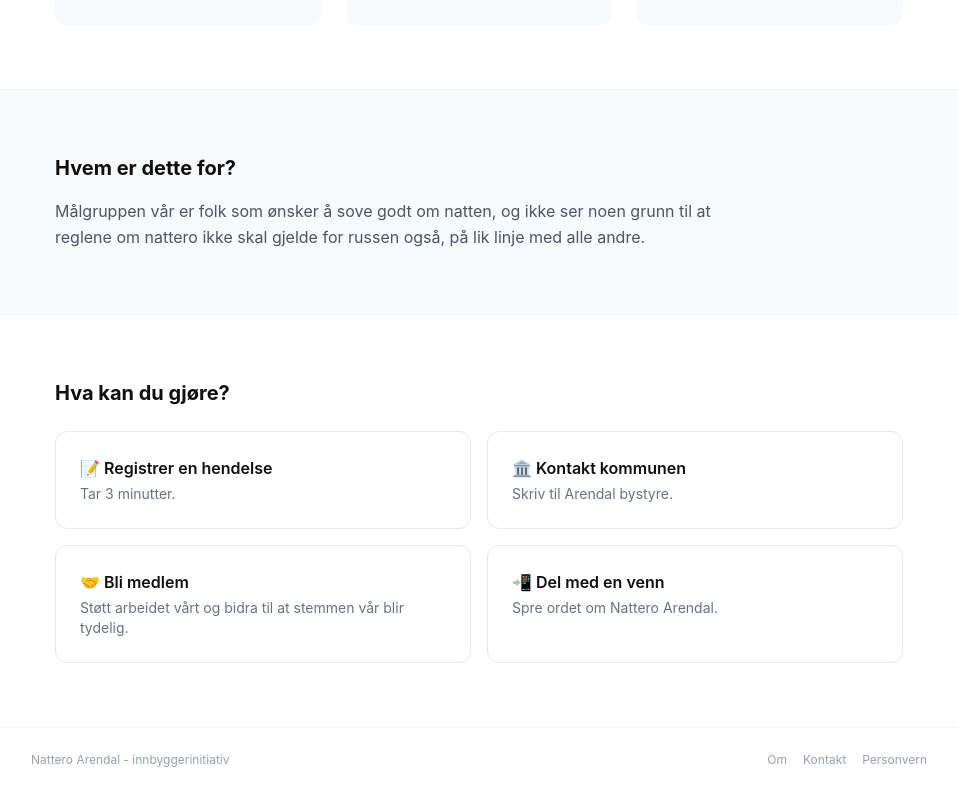
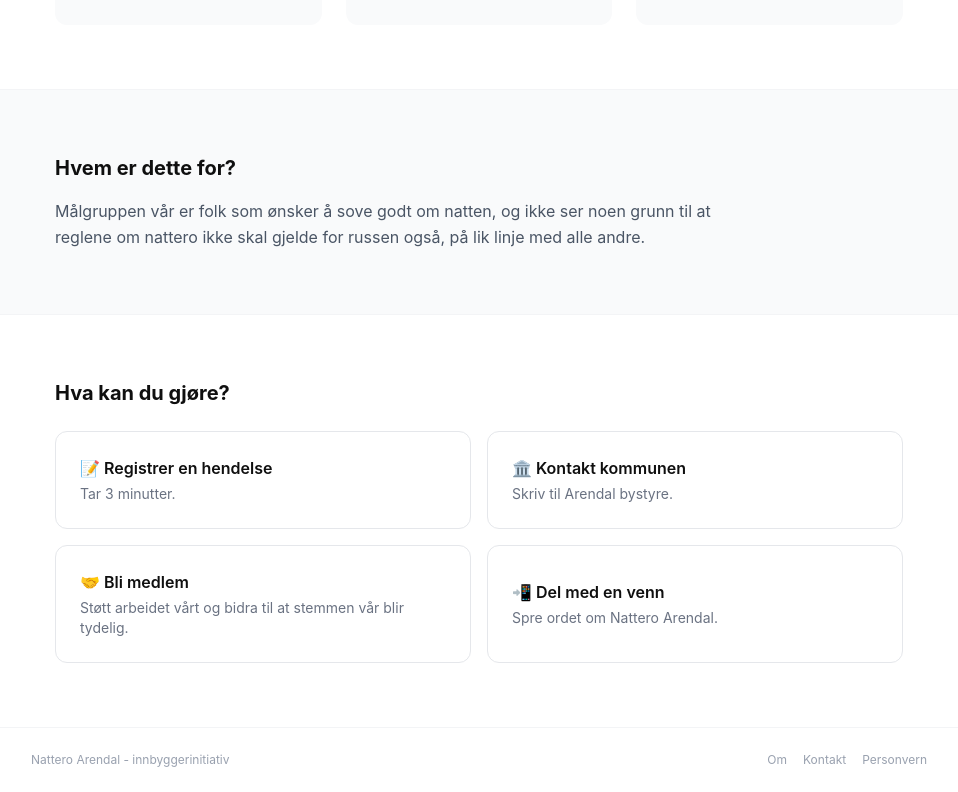
Before and after one commit to johnwick4846/nattero-arendal, a Next.js app: page / in a window 1280 px wide. Shown: the part 1053-1845 px from the top of the page, without its empty margins (161-1119 px from the left). Built offline with nearby package versions, Linux system fonts and the light colour scheme; no server answers; the database is empty.

Commit message:
Fix build: move share button to client component

```diff
--- a/app/page.tsx
+++ b/app/page.tsx
@@ -1,5 +1,6 @@
 import Link from "next/link";
 import Stats from "@/components/Stats";
+import ShareButton from "@/components/ShareButton";
 
 export default function Home() {
   return (
@@ -117,14 +118,7 @@ export default function Home() {
             <p className="font-semibold mb-1 group-hover:text-gray-700">🤝 Bli medlem</p>
             <p className="text-sm text-gray-500">Støtt arbeidet vårt og bidra til at stemmen vår blir tydelig.</p>
           </Link>
-          <a
-            href="https://natteroarendal.no"
-            onClick={(e) => { e.preventDefault(); if (navigator.share) { navigator.share({ title: 'Nattero Arendal', url: 'https://natteroarendal.no' }); } else { navigator.clipboard.writeText('https://natteroarendal.no'); } }}
-            className="group border border-gray-200 rounded-xl p-6 hover:border-gray-400 transition cursor-pointer"
-          >
-            <p className="font-semibold mb-1 group-hover:text-gray-700">📲 Del med en venn</p>
-            <p className="text-sm text-gray-500">Spre ordet om Nattero Arendal.</p>
-          </a>
+          <ShareButton />
         </div>
       </section>
 
--- /dev/null
+++ b/components/ShareButton.tsx
@@ -0,0 +1,22 @@
+"use client";
+
+export default function ShareButton() {
+  function handleShare() {
+    if (navigator.share) {
+      navigator.share({ title: "Nattero Arendal", url: "https://natteroarendal.no" });
+    } else {
+      navigator.clipboard.writeText("https://natteroarendal.no");
+      alert("Lenke kopiert!");
+    }
+  }
+
+  return (
+    <button
+      onClick={handleShare}
+      className="group border border-gray-200 rounded-xl p-6 hover:border-gray-400 transition text-left w-full"
+    >
+      <p className="font-semibold mb-1 group-hover:text-gray-700">📲 Del med en venn</p>
+      <p className="text-sm text-gray-500">Spre ordet om Nattero Arendal.</p>
+    </button>
+  );
+}
```
